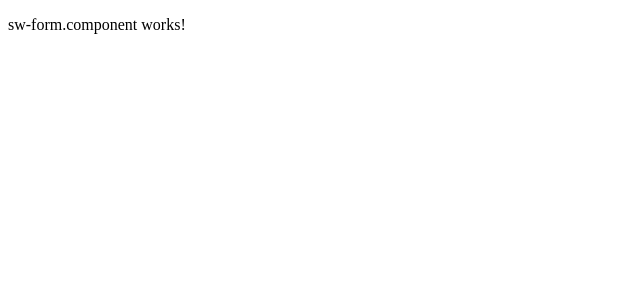
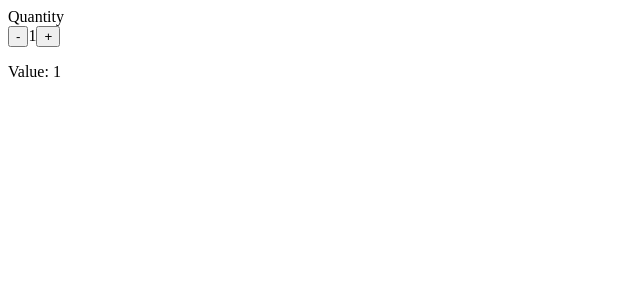
Before and after one commit to JeSarasua/fun-with-signal-forms, an Angular app in the folder signal-forms-playground/: page /form in a window 1280 px wide. Shown: the top 300 px of the page, without its empty margins (0-640 px from the left). Built offline with nearby package versions, Linux system fonts and the light colour scheme.

Commit message:
add reactive form quantity counter

```diff
--- /dev/null
+++ b/signal-forms-playground/src/components/quantity-stepper/quantity-stepper.component.ts
@@ -0,0 +1,83 @@
+import { Component, forwardRef, signal } from '@angular/core';
+import { ControlValueAccessor, NG_VALUE_ACCESSOR } from '@angular/forms';
+
+@Component({
+  selector: 'app-quantity-stepper',
+  providers: [
+    {
+      provide: NG_VALUE_ACCESSOR,
+      useExisting: forwardRef(() => QuantityStepperComponent),
+      multi: true,
+    },
+  ],
+  imports: [],
+  template: `@let disabled = isDisabled;
+    <div class="stepper" [class.is-disabled]="disabled">
+      <button
+        type="button"
+        class="btn btn-minus"
+        (click)="decrement()"
+        [disabled]="disabled"
+        aria-label="Decrease quantity"
+      >
+        -
+      </button>
+      <span
+        class="qty"
+        role="spinbutton"
+        [attr.aria-valuenow]="value()"
+        aria-valuemin="1"
+        tabindex="0"
+        >{{ value() }}</span
+      >
+      <button
+        type="button"
+        class="btn btn-plus"
+        (click)="increment()"
+        [disabled]="disabled"
+        aria-label="Increase quantity"
+      >
+        +
+      </button>
+    </div> `,
+})
+export class QuantityStepperComponent implements ControlValueAccessor {
+  #value = signal(1);
+  value = this.#value;
+  isDisabled = false;
+
+  private onChange: (v: number) => void = () => {};
+  private onTouched: () => void = () => {};
+
+  writeValue(v: number | null): void {
+    this.#value.set(v ?? 1);
+  }
+
+  registerOnChange(fn: (v: number) => void) {
+    this.onChange = fn;
+  }
+
+  registerOnTouched(fn: () => void) {
+    this.onTouched = fn;
+  }
+
+  setDisabledState(disabled: boolean) {
+    this.isDisabled = disabled;
+  }
+
+  protected increment() {
+    this.#value.update((v) => {
+      const n = v + 1;
+      this.onChange(n);
+      return n;
+    });
+  }
+
+  protected decrement() {
+    this.#value.update((v) => {
+      const n = Math.max(1, v - 1);
+      this.onChange(n);
+      return n;
+    });
+  }
+}
--- a/signal-forms-playground/src/components/sw-form/sw-form.component.ts
+++ b/signal-forms-playground/src/components/sw-form/sw-form.component.ts
@@ -1,8 +1,22 @@
 import { Component } from '@angular/core';
+import { FormControl, ReactiveFormsModule, Validators } from '@angular/forms';
+import { QuantityStepperComponent } from '../quantity-stepper/quantity-stepper.component';
 
 @Component({
-  selector: 'app-sw-form.component',
-  imports: [],
-  template: ` <p>sw-form.component works!</p> `,
+  selector: 'app-sw-form',
+  imports: [ReactiveFormsModule, QuantityStepperComponent],
+  template: `
+    <label for="qty">Quantity</label>
+    <app-quantity-stepper id="qty" [formControl]="quantity" />
+    <p>Value: {{ quantity.value }}</p>
+    @if (quantity.invalid) {
+      <div class="error">Quantity must be at least 1</div>
+    }
+  `,
 })
-export class SwFormComponent {}
+export class SwFormComponent {
+  quantity = new FormControl<number>(1, {
+    nonNullable: true,
+    validators: [Validators.min(1)],
+  });
+}
```
Also changed, not shown: 1 other file (tests, documents, lock files or other folders).
